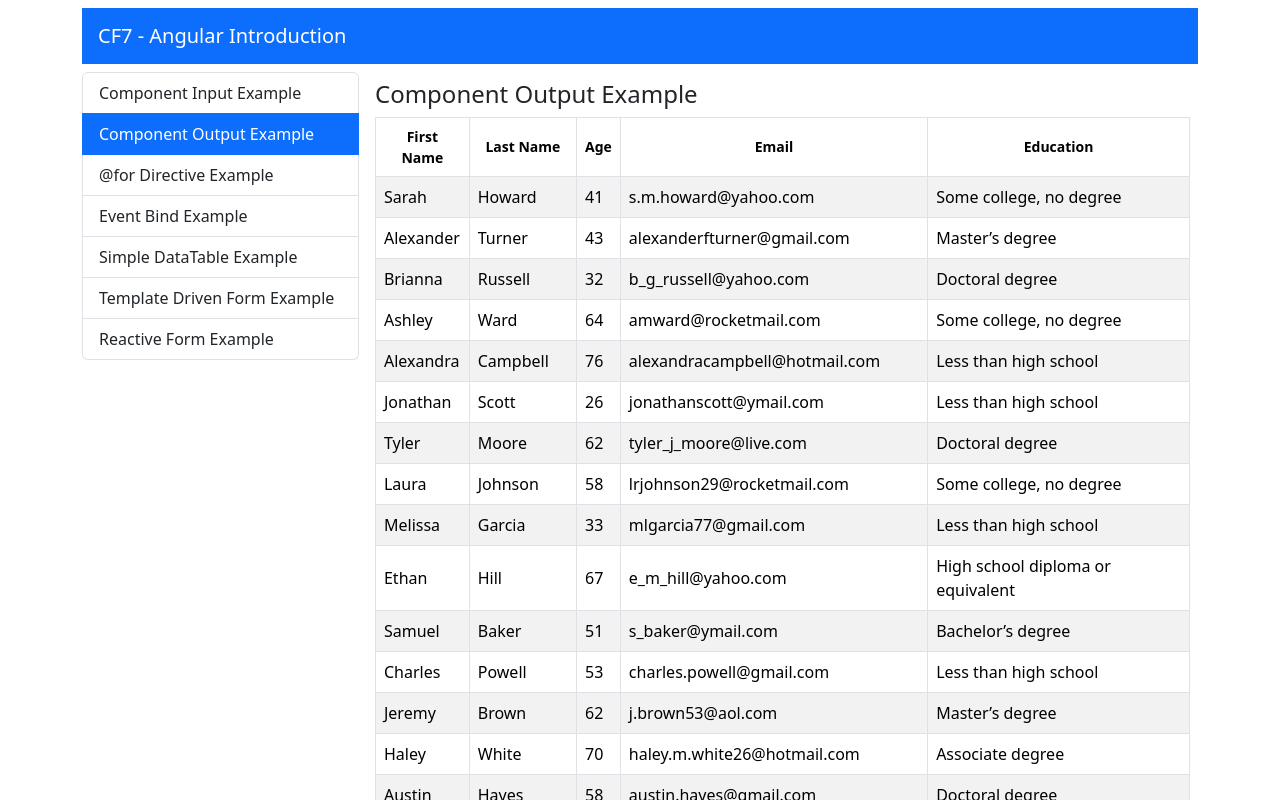
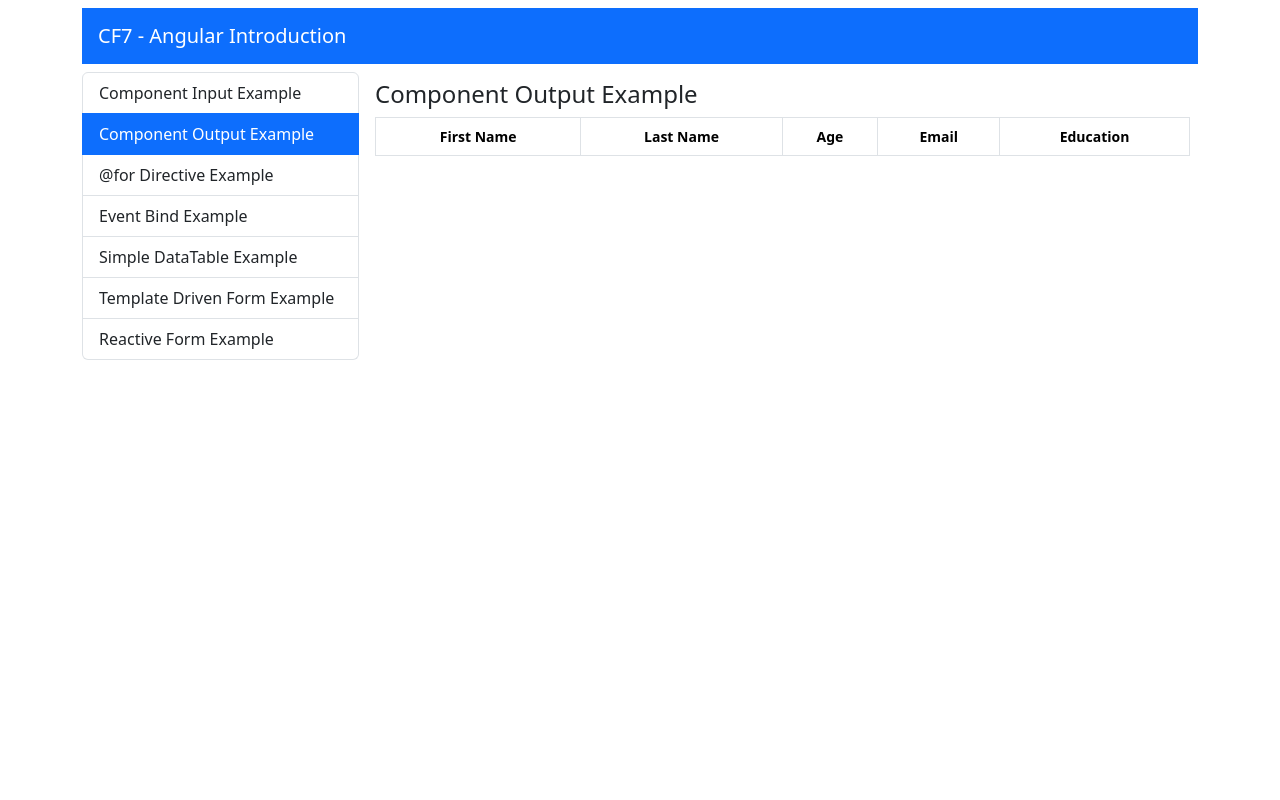
Before and after one commit to STzelas/cf-angular-introduction, an Angular app: page /component-output-example in a window 1280 px wide. Shown: the top 800 px of the page. Built offline with nearby package versions, Linux system fonts and the light colour scheme.

Commit message:
fix: epersonData instead of data on @for

```diff
--- a/src/app/components/simple-data-table/simple-data-table.component.html
+++ b/src/app/components/simple-data-table/simple-data-table.component.html
@@ -19,7 +19,7 @@
     </tr>
   </thead>
   <tbody>
-    @for (row of data; track row) {
+    @for (row of epersonData; track row) {
       <tr class="align-middle" (dblclick)="onPersonClicked(row)">
         <td>{{row.givenName}}</td>
         <td>{{row.surname}}</td>
```
